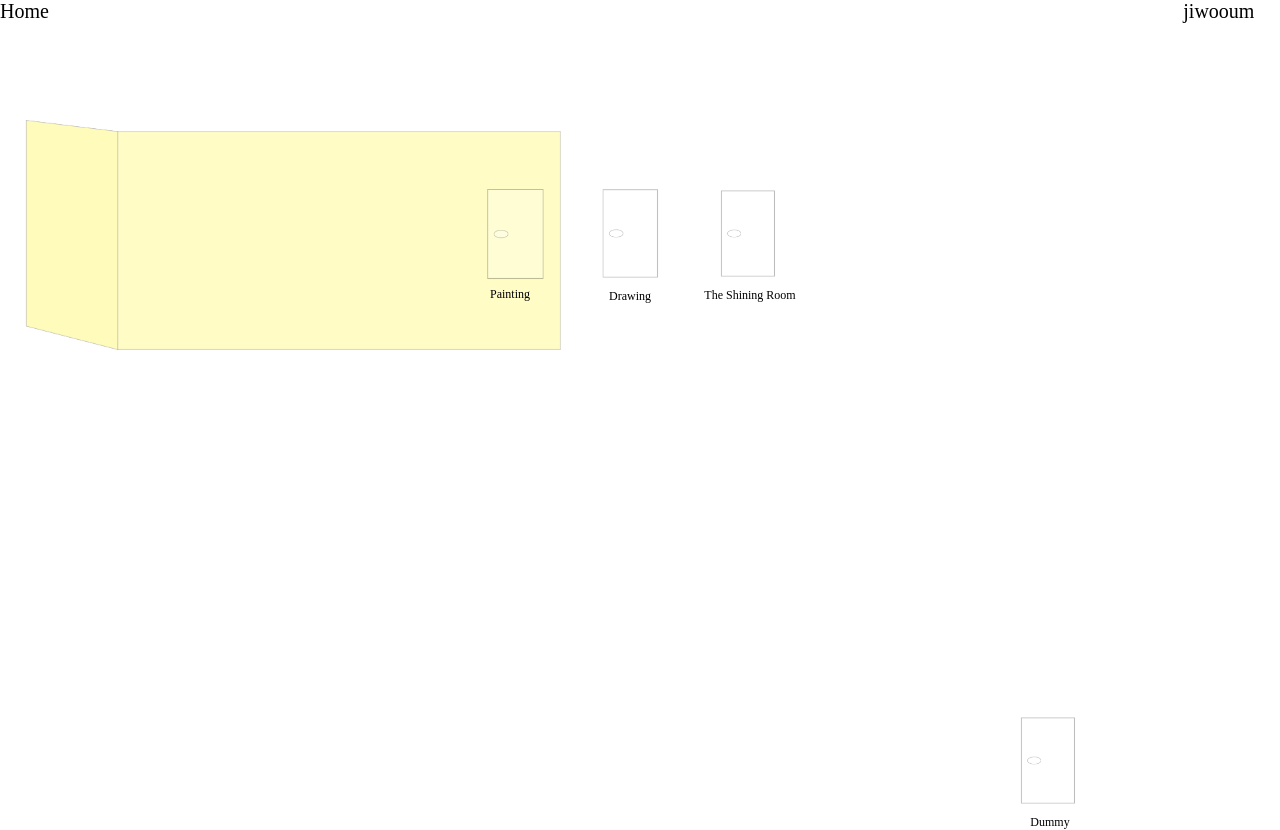
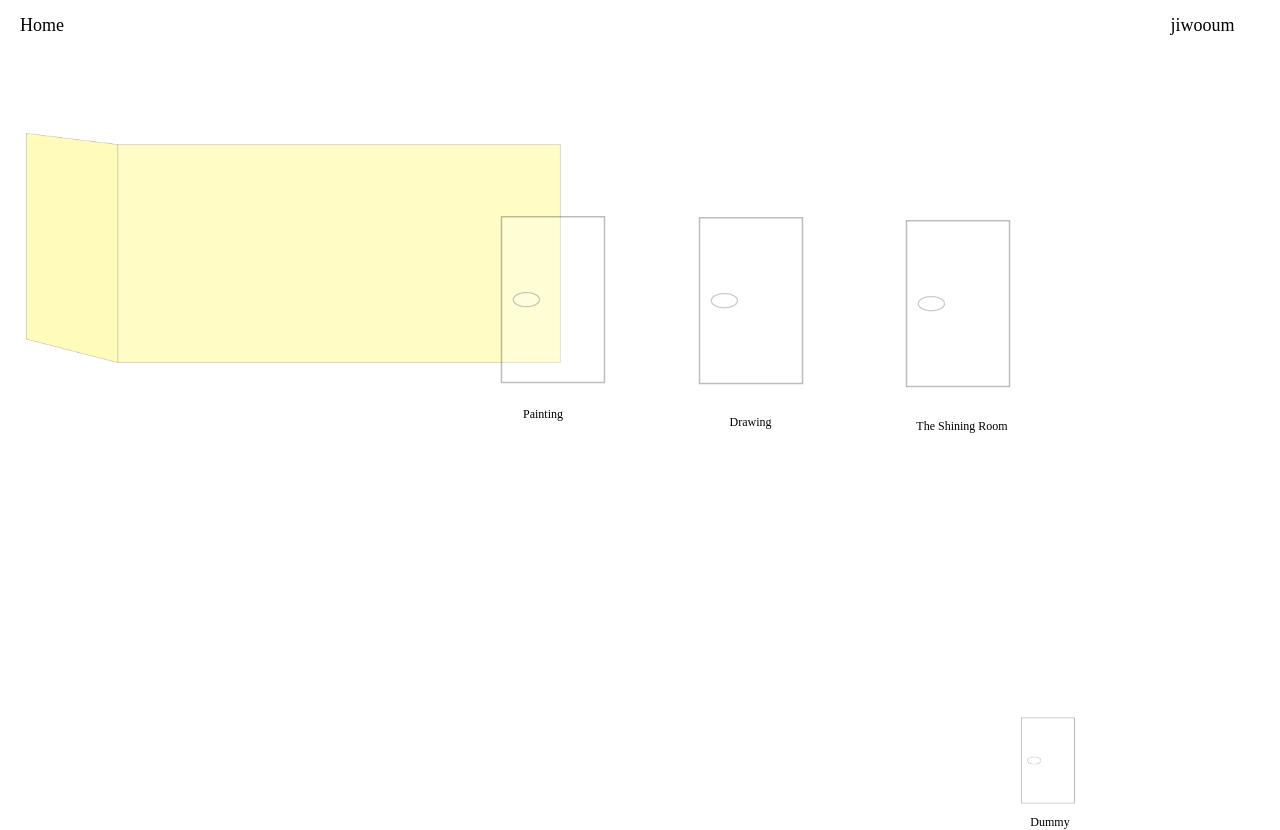
Before and after one commit to ujw00130-dev/ujw00130.github.io, a plain HTML site: page index.html in a window 1280 px wide. Drawn offline with Linux system fonts and the light colour scheme.

Commit message:
Add files via upload

```diff
--- a/assets/Home.css/style.css
+++ b/assets/Home.css/style.css
@@ -11,9 +11,25 @@
 }
 
 .mainmenu a{
-	font-size: 20px;
+	font-size: 18px;
 	color: black;
 	text-decoration: none;
+    margin-top: 15px;
+    margin-left: 20px;
+    margin-right: 20px;
+}
+
+/* 배경 이미지 여기서 중요한 건 z-index야.
+- 숫자가 작으면 뒤로 감.
+- 숫자가 크면 앞으로 나옴.*/
+.background {
+    position: absolute;
+    width: 600px;
+    height: auto;
+    z-index: 0;
+}
+.background img {
+    width: 600px;
 }
 
 .artworks {
@@ -23,24 +39,12 @@
     align-items: flex-start;
     width: 600px;
 }
-
-/* 배경 이미지 여기서 중요한 건 z-index야.
-- 숫자가 작으면 뒤로 감.
-- 숫자가 크면 앞으로 나옴.*/
-
-.background {
-    position: absolute;
-    width: 600px;
-    height: auto;
-    z-index: 0;
-}
-
 /* 아이콘과 텍스트 position: relative;	아이콘의 위치를 상대적으로 조절할 수 있음
 z-index: 1;	배경보다 앞에 표시
 display: flex;	이미지와 텍스트를 유연하게 배치
 flex-direction: column;	이미지 위, 텍스트 아래로 세로 정렬
 align-items: center;	이미지와 텍스트를 가운데 정렬*/
-.artworks a {
+.artworks a:not(.background) {
     position: relative;
     z-index: 1;
     display: flex;
@@ -48,21 +52,22 @@ align-items: center;	이미지와 텍스트를 가운데 정렬*/
     align-items: center;
     text-decoration: none;
     color: black;
-    top: 150px;
-    left: 460px;
+    top:150px;
+    left: 450px;
 }
 
-/* 문 이미지 */
-.artworks a img {
+
+.door img {
     width: 100px;
+    height: auto;
 }
 
-/* 텍스트 */
+
 .artworks a p {
     margin-top: -10px;
     font-size: 12px;
 }
-/*Dummy*/
+
 .dummy {
     position: absolute;
     top: 700px;
--- a/assets/painting.css/style.css
+++ b/assets/painting.css/style.css
@@ -3,17 +3,120 @@
  padding: 0;
  box-sizing: border-box;
 }
-.menu {
+
+/*메인메뉴*/
+.mainmenu {
 	display: flex;
 	justify-content: space-between;
-	width: 100%;
+	width: 98%;
 }
 
-.menu a{
-	font-size: 20px;
+.mainmenu a{
+	font-size: 15px;
+	color: black;
+	text-decoration: none;
+    margin-top: 15px;
+    margin-left: 20px;
+    margin-right: 20px;
+}
+
+.artworks {
+    display: flex;
+    justify-content: space-between;
+    width: 90%;
+    margin-top: 40px;
+    margin-left: 40px;
+    margin-right: 40px;
+    margin-bottom: 60px;
+}
+.artworks a{
+	font-size: 15px;
 	color: black;
 	text-decoration: none;
 }
 
-@media screen and (max-width: 704px) {
+.painting p {text-decoration: underline;}
+
+
+/* 작품 전체 영역 */
+.painting-gallery {
+    width: 95%;
+    margin: 0 auto;
+
+    display: flex;
+    flex-direction: column;
+    gap: 200px;
 }
+
+.painting-item1 img {
+    width: 100%;
+    height: auto;
+    display: block;
+    margin: 0 auto;
+    margin-top: 200px;
+}
+.painting-item2 img {
+    width: 90%;
+    height: auto;
+    display: block;
+    margin: 0 auto;
+}
+.painting-item3 img {
+    width: 70%;
+    height: auto;
+    display: block;
+    margin: 0 auto;
+}
+.painting-item4 img {
+    width: 70%;
+    height: auto;
+    display: block;
+    margin: 0 auto;
+}
+.painting-item5 img {
+    width: 50%;
+    height: auto;
+    display: block;
+    margin: 0 auto;
+}
+
+
+/* 오른쪽 하단 아이콘 버튼 */
+.popup {
+    position: fixed;
+    right: 10px;
+    bottom: 35px;
+    z-index: 100;
+
+    display: block;
+}
+
+.popup img {
+    width: 100px;
+    height: auto;
+    display: block;
+
+    transition: 0.3s;
+}
+
+/* 마우스 올렸을 때 */
+.next-popup:hover img {
+    transform: scale(1.1);
+}
+
+
+@media screen and (max-width: 704px) {.painting-gallery {
+        width: 92%;
+        grid-template-columns: repeat(2, 1fr);
+    }
+
+    .painting-item:nth-child(n) {
+        grid-column: span 1;
+        aspect-ratio: 3 / 4;
+    }
+
+    .painting-menu {
+        padding: 25px 4%;
+    }
+}
+}
```
Also changed, not shown: 1 other file.
